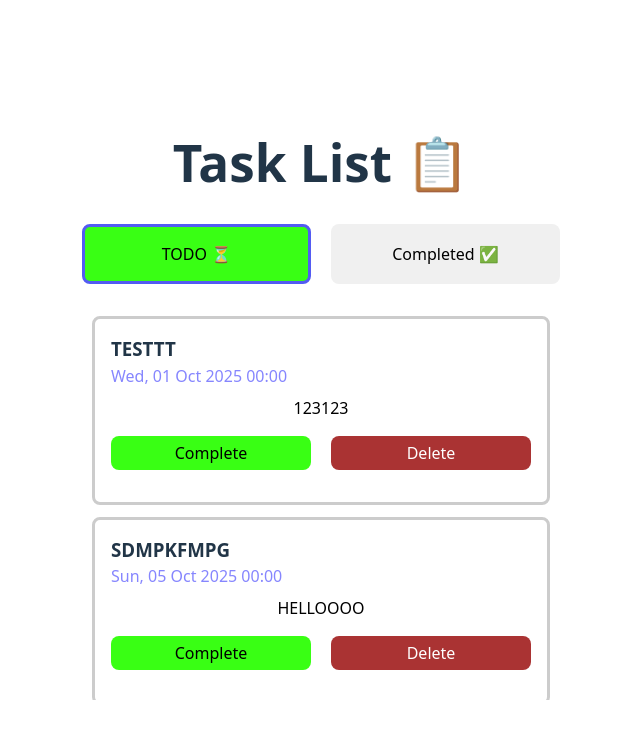
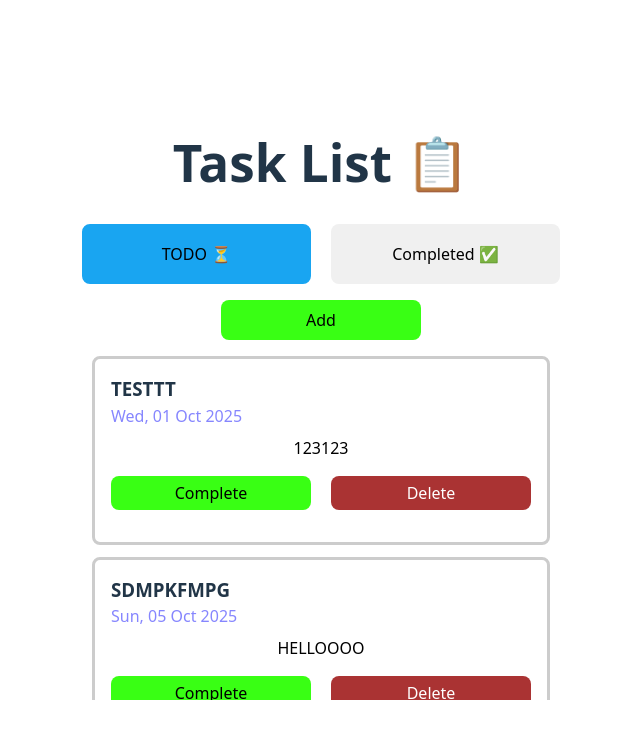
Before and after one commit to RiddhRam/YURS-GUI-Task, a React (Vite) app: page / in a window 1280 px wide. Shown: the top 738 px of the page, without its empty margins (319-959 px from the left). Built offline with nearby package versions, Linux system fonts and the light colour scheme.

Commit message:
Can now add tasks

```diff
--- a/src/App.css
+++ b/src/App.css
@@ -70,13 +70,13 @@ button:hover {
   border-color: #646cff;
 }
 button:focus-visible {
+  border-color: #535bf2;
   outline: 4px auto -webkit-focus-ring-color;
 }
 button.active {
-  background-color: #39ff14;
+  background: #19a5f1;
   color: black;
-  border: 3px solid;
-  border-color: #535bf2;
+  border: 3px solid #19a5f1;
 }
 button.delete-button {
   height: 34px;
@@ -86,8 +86,26 @@ button.delete-button {
   color: #fff;
 }
 button.delete-button:hover {
-  background-color: #a11;
+  background: #a11;
   border-color: #f55;
+}
+button.add-button {
+  height: 40px;
+  margin: 0;
+  padding: 0;
+  background: #39ff14;
+  color: #000;
+}
+button.add-button:hover {
+  background-color: #28ff03;
+  border-color: #2bc60f;
+}
+button.add-task-button {
+  background: #646cff;
+  color: #000;
+}
+button.add-task-button:hover {
+  border-color: #fff;
 }
 button.complete-button {
   height: 34px;
@@ -115,6 +133,12 @@ li {
   padding: 16px;
   margin-bottom: 12px;
   list-style-type: none;
+  max-width: 500px;
+}
+
+input {
+  width: 200px;
+  height: 20px;
 }
 
 @media (prefers-reduced-motion: no-preference) {
--- a/src/components/TaskList.tsx
+++ b/src/components/TaskList.tsx
@@ -38,6 +38,14 @@ export function TaskList({ viewToDoScreen }: { viewToDoScreen: boolean }) {
     },
   ])
 
+  const [showAddForm, setShowAddForm] = useState(false);
+
+  const [newTask, setNewTask] = useState({
+    name: '',
+    description: '',
+    date: ''
+  });
+
   const filteredTasks = toDoTasks.filter(task =>
     viewToDoScreen ? !task.completed : task.completed
   );
@@ -56,8 +64,57 @@ export function TaskList({ viewToDoScreen }: { viewToDoScreen: boolean }) {
     );
   };
 
+  // Function to add a new task
+  const handleAddTask = () => {
+    // Make sure theres a name and date
+    if (!newTask.name || !newTask.date) return;
+    setToDoTasks(prev => [
+      ...prev,
+      {
+        name: newTask.name,
+        description: newTask.description,
+        date: new Date(newTask.date),
+        completed: false
+      }
+    ]);
+    setNewTask({ name: '', description: '', date: '' });
+    setShowAddForm(false);
+  };
+
   return (
-    <div  style={{ height: '400px', overflowY: 'auto', paddingRight: '10px', paddingLeft: '10px'}}>
+    <div style={{ height: '400px', overflowY: 'auto', paddingRight: '10px', paddingLeft: '10px'}}>
+      {/* Add a task */}
+      { viewToDoScreen ? <>
+        <button className="add-button" onClick={() => setShowAddForm(prev => !prev)}>
+          {showAddForm ? 'Cancel' : 'Add'}
+        </button>
+        {showAddForm && (
+          <div style={{ margin: '30px 0', display: 'flex', flexDirection: 'column', gap: '10px', alignItems: 'center' }}>
+            <input
+              type="text"
+              placeholder="Task Name"
+              value={newTask.name}
+              onChange={e => setNewTask(prev => ({ ...prev, name: e.target.value }))}
+            />
+            <input
+              type="text"
+              placeholder="Description"
+              value={newTask.description}
+              onChange={e => setNewTask(prev => ({ ...prev, description: e.target.value }))}
+            />
+            <input
+              type="date"
+              value={newTask.date}
+              onChange={e => setNewTask(prev => ({ ...prev, date: e.target.value }))}
+            />
+            <button onClick={handleAddTask} className='add-task-button'>Add Task</button>
+          </div>
+        )}
+      </>
+      :
+      <></> }
+
+      {/* View tasks */}
       <ul>
         {filteredTasks.map((task, index) => (
           <TaskListItem
--- a/src/components/TaskListItem.tsx
+++ b/src/components/TaskListItem.tsx
@@ -8,12 +8,13 @@ export function TaskListItem({ name, description, date, completed, onDelete, onC
   onComplete: () => void
 }) {
   return (
-    <li >
+    <li>
       <div style={{ textAlign: 'left' }}>
-        <h3 style={{ margin: 0 }}>{name}</h3>
-        <span style={{ color: 'rgba(134, 134, 254, 1)' }}>{date.toUTCString().substring(0, date.toUTCString().length - 7)}</span>
+        <h3 style={{ margin: 0, whiteSpace: 'normal', wordBreak: 'break-word' }}>{name}</h3>
+        {/* Trim the time, just keep the date*/}
+        <span style={{ color: 'rgba(134, 134, 254, 1)' }}>{date.toUTCString().substring(0, date.toUTCString().length - 13)}</span>
       </div>
-      <p style={{ marginTop: '8px' }}>{description}</p>
+      <p style={{ marginTop: '8px', whiteSpace: 'normal', wordBreak: 'break-word' }}>{description}</p>
 
       <div className="button-container">
         <button onClick={onComplete} className="complete-button" disabled={completed}>
```
